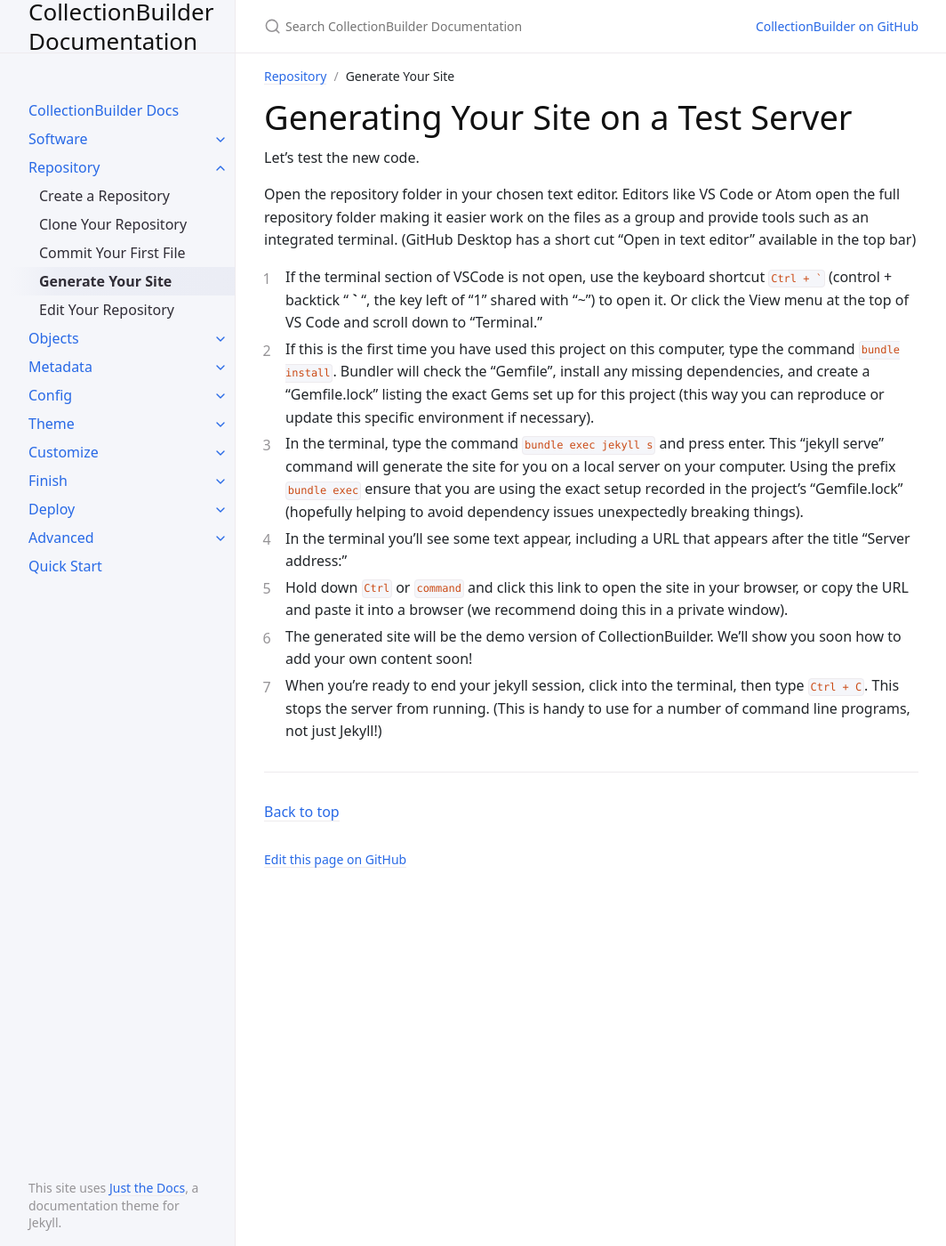
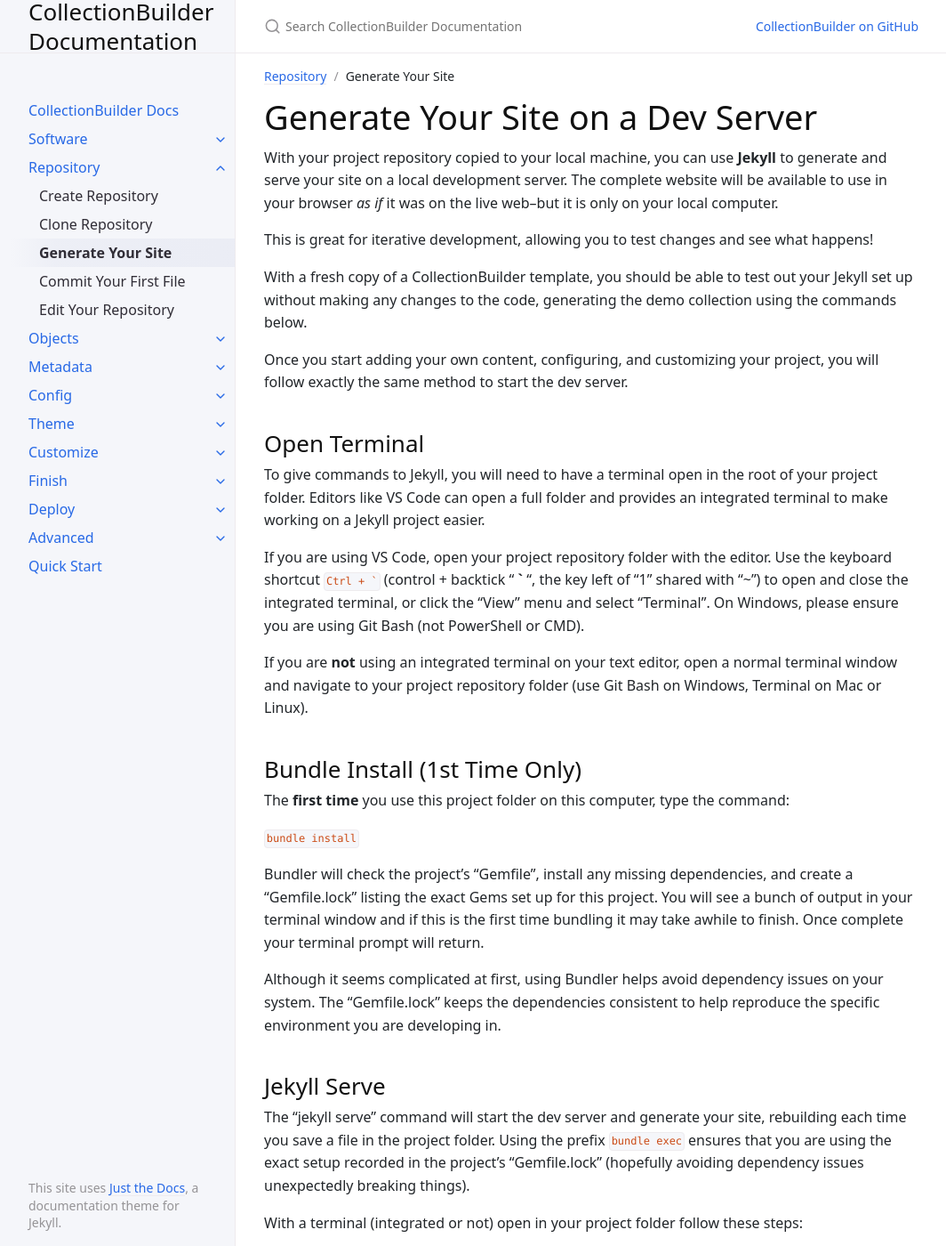
Before and after one commit to CollectionBuilder/cb-docs, a Jekyll site: the page built from docs/02_repository/generate.md, in a window 1280 px wide and 1400 px high. Shown: the whole window at 89% size, without its empty margins (107-1171 px from the left). Built offline with Jekyll 4.4.1, drawn with Linux system fonts in a browser that asks for light colours; some of the changed text lies outside the part shown.

Commit message:
repository section

```diff
--- a/docs/02_repository/generate.md
+++ b/docs/02_repository/generate.md
@@ -1,21 +1,52 @@
 ---
 title: Generate Your Site
 parent: Repository
-nav_order: 4
+nav_order: 3
 ---
 
-# Generating Your Site on a Test Server
+# Generate Your Site on a Dev Server
 
-Let's test the new code.
+With your project repository copied to your local machine, you can use **Jekyll** to generate and serve your site on a local development server.
+The complete website will be available to use in your browser *as if* it was on the live web--but it is only on your local computer.
 
-Open the repository folder in your chosen text editor.
-Editors like VS Code or Atom open the full repository folder making it easier work on the files as a group and provide tools such as an integrated terminal.
-(GitHub Desktop has a short cut "Open in text editor" available in the top bar)
+This is great for iterative development, allowing you to test changes and see what happens!
 
-1. If the terminal section of VSCode is not open, use the keyboard shortcut ``Ctrl + ` `` (control + backtick " **\`** ", the key left of "1" shared with "~") to open it. Or click the View menu at the top of VS Code and scroll down to "Terminal."
-2. If this is the first time you have used this project on this computer, type the command `bundle install`. Bundler will check the "Gemfile", install any missing dependencies, and create a "Gemfile.lock" listing the exact Gems set up for this project (this way you can reproduce or update this specific environment if necessary).
-3. In the terminal, type the command `bundle exec jekyll s` and press enter. This "jekyll serve" command will generate the site for you on a local server on your computer. Using the prefix `bundle exec` ensure that you are using the exact setup recorded in the project's "Gemfile.lock" (hopefully helping to avoid dependency issues unexpectedly breaking things).
-4. In the terminal you'll see some text appear, including a URL that appears after the title "Server address:"
-5. Hold down `Ctrl` or `command` and click this link to open the site in your browser, or copy the URL and paste it into a browser (we recommend doing this in a private window).
-6. The generated site will be the demo version of CollectionBuilder. We'll show you soon how to add your own content soon!
-7. When you're ready to end your jekyll session, click into the terminal, then type `Ctrl + C`. This stops the server from running. (This is handy to use for a number of command line programs, not just Jekyll!)
+With a fresh copy of a CollectionBuilder template, you should be able to test out your Jekyll set up without making any changes to the code, generating the demo collection using the commands below.
+
+Once you start adding your own content, configuring, and customizing your project, you will follow exactly the same method to start the dev server.
+
+## Open Terminal
+
+To give commands to Jekyll, you will need to have a terminal open in the root of your project folder.
+Editors like VS Code can open a full folder and provides an integrated terminal to make working on a Jekyll project easier.
+
+If you are using VS Code, open your project repository folder with the editor.
+Use the keyboard shortcut ``Ctrl + ` `` (control + backtick " **\`** ", the key left of "1" shared with "~") to open and close the integrated terminal, or click the "View" menu and select "Terminal".
+On Windows, please ensure you are using Git Bash (not PowerShell or CMD).
+
+If you are **not** using an integrated terminal on your text editor, open a normal terminal window and navigate to your project repository folder (use Git Bash on Windows, Terminal on Mac or Linux).
+
+## Bundle Install (1st Time Only)
+
+The **first time** you use this project folder on this computer, type the command:
+
+`bundle install`
+
+Bundler will check the project's "Gemfile", install any missing dependencies, and create a "Gemfile.lock" listing the exact Gems set up for this project.
+You will see a bunch of output in your terminal window and if this is the first time bundling it may take awhile to finish.
+Once complete your terminal prompt will return.
+
+Although it seems complicated at first, using Bundler helps avoid dependency issues on your system.
+The "Gemfile.lock" keeps the dependencies consistent to help reproduce the specific environment you are developing in.
+
+## Jekyll Serve
+
+The "jekyll serve" command will start the dev server and generate your site, rebuilding each time you save a file in the project folder.
+Using the prefix `bundle exec` ensures that you are using the exact setup recorded in the project's "Gemfile.lock" (hopefully avoiding dependency issues unexpectedly breaking things).
+
+With a terminal (integrated or not) open in your project folder follow these steps:
+
+1. Type the command `bundle exec jekyll s` and press enter.
+2. In the terminal you'll see some text appear (messages from Jekyll), including a URL that appears after the title "Server address:"
+3. Hold down `Ctrl` / `Command` and click the link to open the site in your browser, or copy the URL and paste it into a browser (we recommend doing this in a private window).
+4. When you're ready to end your Jekyll session, click into the terminal, then type `Ctrl + C`. This stops the server from running. (This is how to close most command line programs, not just Jekyll!)
```
Also changed, not shown: docs/02_repository/clone.md (+1 -1 lines), docs/02_repository/commitandpush.md (+1 -1 lines), docs/02_repository/create.md (+2 -2 lines).
